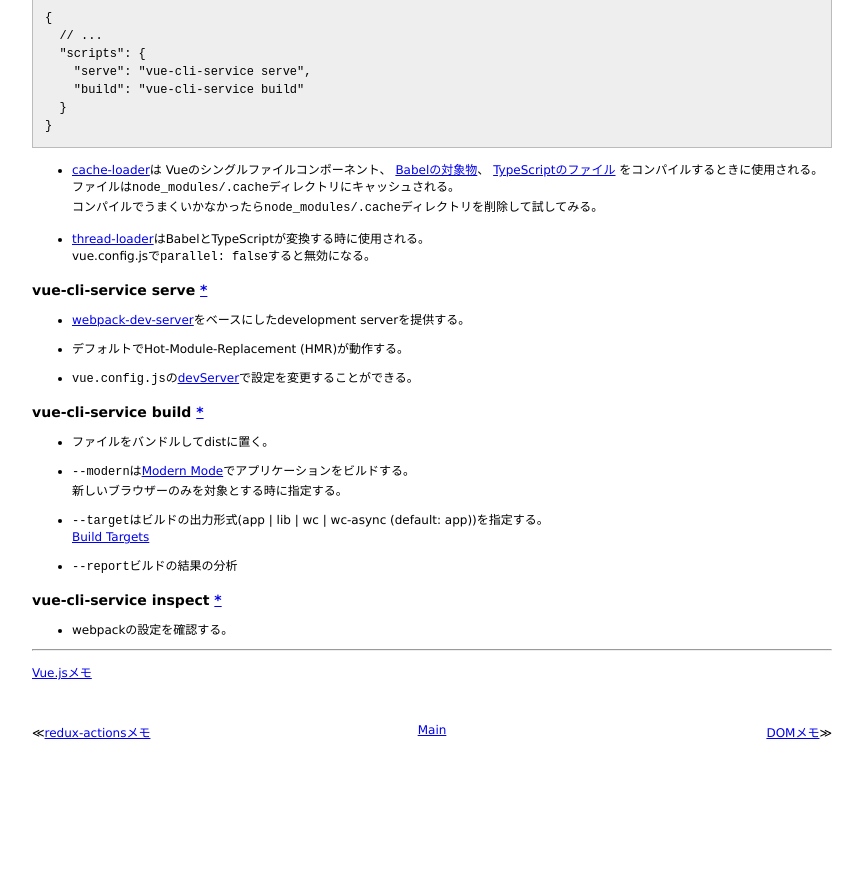
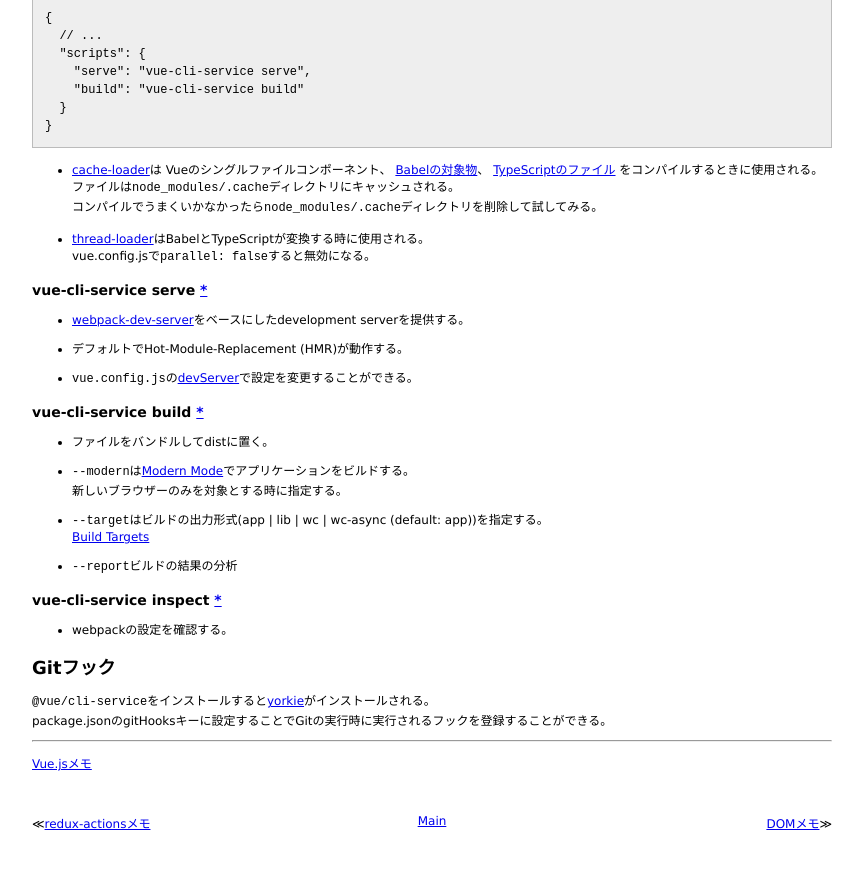
Before and after one commit to 38elements/38elements.github.com, a Jekyll site: the page built from _posts/2018-09-01-vue-cli-3.md, in a window 1280 px wide and 900 px high, scrolled down 1689 px. Shown: the top 869 px of the window, without its empty margins (208-1071 px from the left). Built offline with Jekyll 4.4.1, drawn with Linux system fonts in a browser that asks for light colours; before the commit the page ends 2498 px from its top, so only the background shows below that.

Commit message:
Update 2018-09-01-vue-cli-3.md

```diff
--- a/_posts/2018-09-01-vue-cli-3.md
+++ b/_posts/2018-09-01-vue-cli-3.md
@@ -146,6 +146,11 @@ vue.config.jsで`parallel: false`すると無効になる。
 
 * webpackの設定を確認する。
 
+## Gitフック
+
+`@vue/cli-service`をインストールすると[yorkie](https://github.com/yyx990803/yorkie)がインストールされる。
+package.jsonのgitHooksキーに設定することでGitの実行時に実行されるフックを登録することができる。
+
 <hr/>
 
 [Vue.jsメモ](/2016/12/20/vuejs.html)
```
